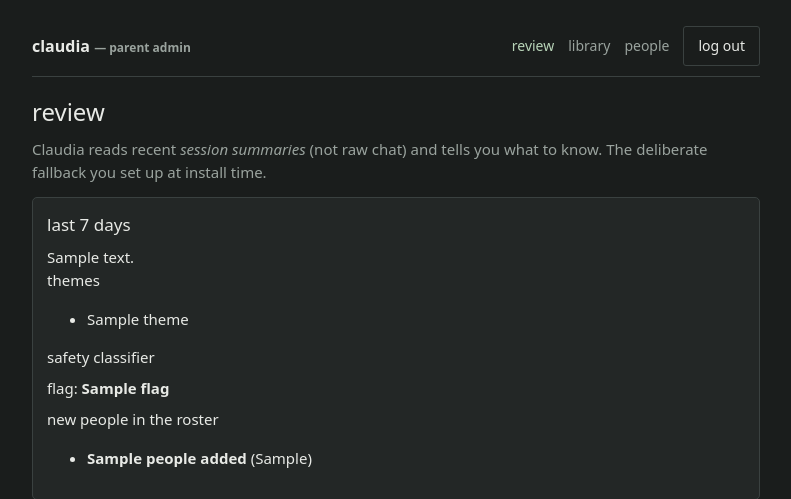
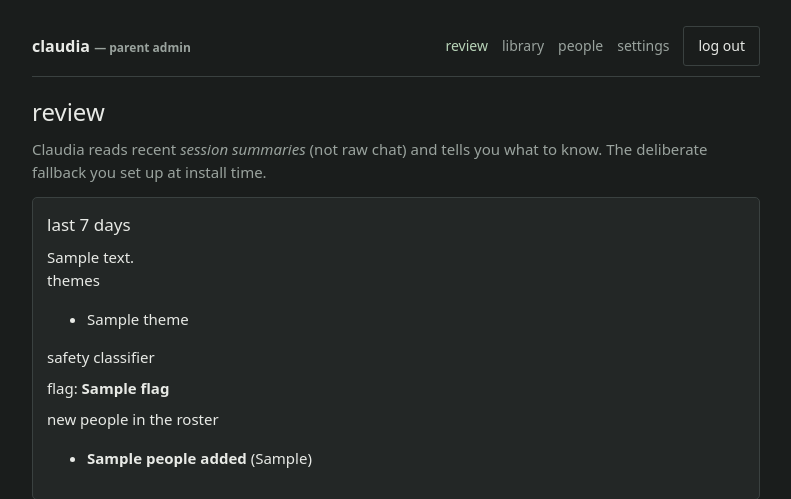
Before and after one commit to lmacka/claudia, a Python web app: template app/templates/admin/review.html in a window 1280 px wide. Shown: the top 499 px of the page, without its empty margins (244-1035 px from the left). Run offline with Jinja, Linux system fonts and the light colour scheme; the template is opened without the code that fills it: most values are stand-ins (such as "Sample title", 1, 10 or a date in 2020).

Commit message:
admin/review nav: add /settings link
Missed in v0.5.2 — admin/home got the link but admin/review didn't,
making /settings reachable from admin home but not from admin review.

```diff
--- a/app/templates/admin/review.html
+++ b/app/templates/admin/review.html
@@ -8,6 +8,7 @@
   <a href="/admin/review" aria-current="page">review</a>
   <a href="/library">library</a>
   <a href="/people">people</a>
+  <a href="/settings">settings</a>
   <form method="post" action="/logout" style="margin:0;">
     <button type="submit" class="outline">log out</button>
   </form>
```
